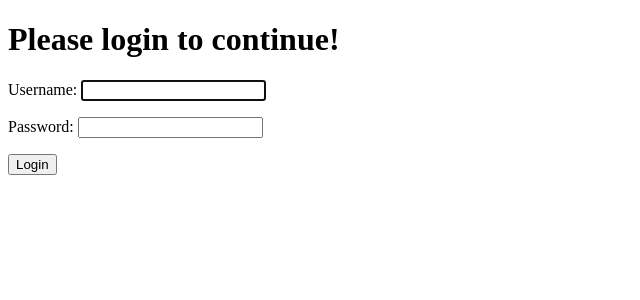
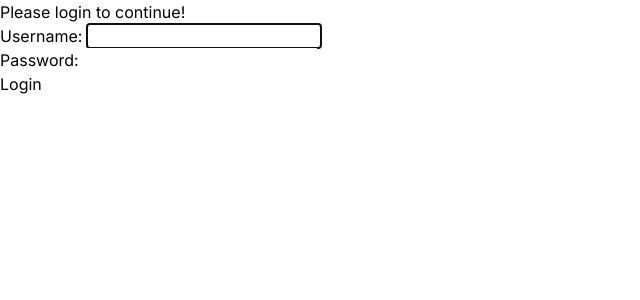
Before and after one commit to rijfas/cgpu_connect, a Django app: page /login/ in a window 1280 px wide. Shown: the top 300 px of the page, without its empty margins (0-640 px from the left). Run offline with Django 4.2, Linux system fonts and the light colour scheme; some libraries are stand-ins or nearby versions.

Commit message:
add tailwind to base.html

```diff
--- a/templates/base.html
+++ b/templates/base.html
@@ -3,9 +3,18 @@
 <head>
     <meta charset="UTF-8">
     <meta name="viewport" content="width=device-width, initial-scale=1.0">
+    <script src="https://cdn.tailwindcss.com"></script>
+    <link rel="preconnect" href="https://fonts.googleapis.com">
+    <link rel="preconnect" href="https://fonts.gstatic.com" crossorigin>
+    <link href="https://fonts.googleapis.com/css2?family=Inter:wght@400;500;600;700&display=swap" rel="stylesheet">
+    <style>
+        body{
+            font-family: 'Inter', sans-serif;
+        }
+    </style>
     {% block head %}{% endblock head %}
 </head>
-<body>
+<body class="select-none">
     {% block content %}{% endblock content %}
 </body>
 </html>
```
